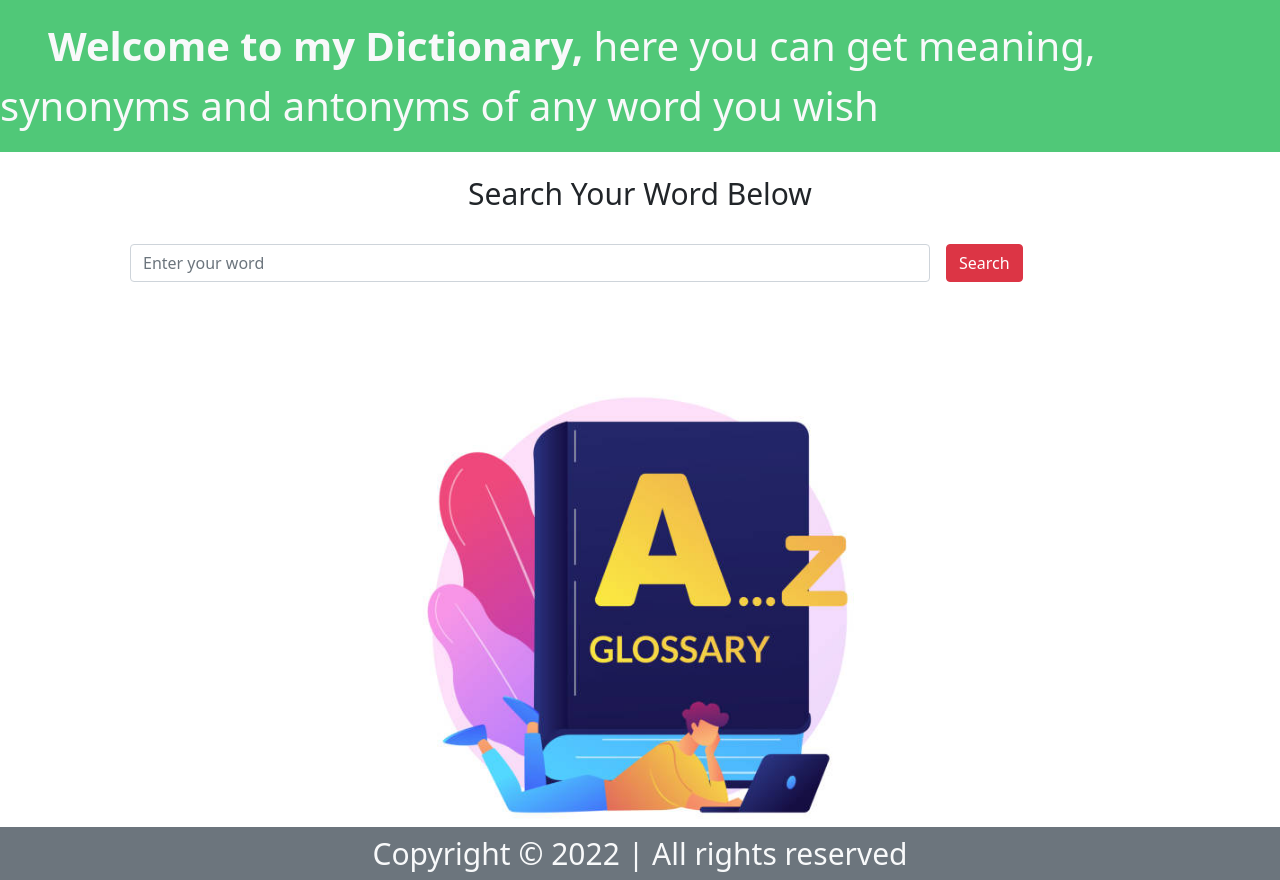
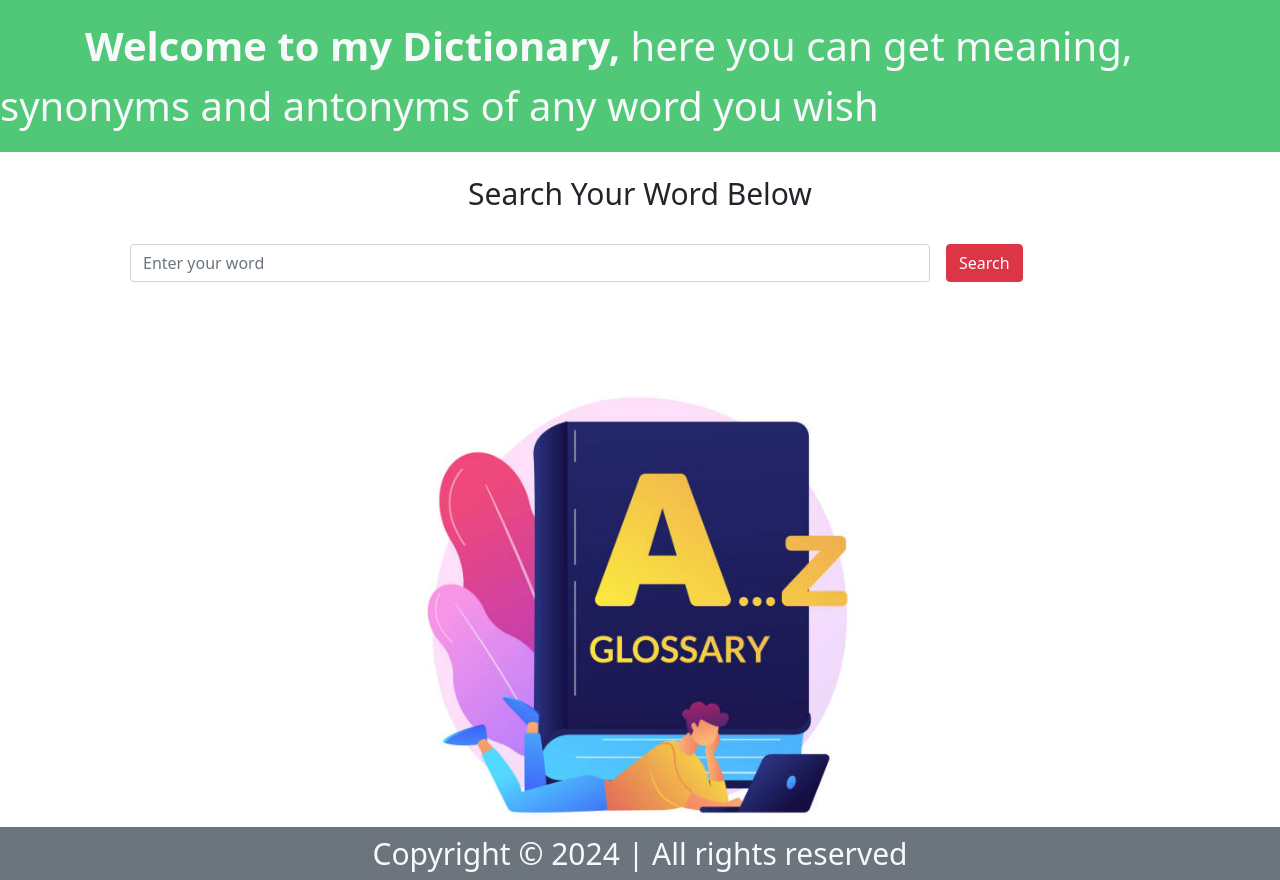
Before and after one commit to pratyush770/MyDictionary, a Django app: page / in a window 1280 px wide. Run offline with Django 4.2, Linux system fonts and the light colour scheme.

Commit message:
first commit

```diff
--- a/home/views.py
+++ b/home/views.py
@@ -14,21 +14,21 @@ def search(request):
     res2= requests.get('https://www.thesaurus.com/browse/'+word)
     if res:
         soup=bs4.BeautifulSoup(res.text, 'lxml')
-        meaning=soup.find_all('div', {'value': '1'})
+        meaning=soup.find_all('div', {'class': 'ESah86zaufmd2_YPdZtq'})
         meaning1=meaning[0].getText()
     else:
-        word = 'Sorry, '+ word + ' is not found in the database'
+        word = 'not found in the database'
         meaning = ''
         meaning1 = ''
     if res2:
         soup2=bs4.BeautifulSoup(res2.text, 'lxml')
-        synonyms=soup2.find_all('a', {'class':'css-1kg1yv8 eh475bn0'})
+        synonyms=soup2.find_all('a', {'class':'KmScG4NplKj_3H5E3oA_'})
         ss=[]
         for b in synonyms[0:20]:
             re=b.text.strip()
             ss.append(re)
         se=ss
-        antonyms=soup2.find_all('a', {'class':'css-15bafsg eh475bn0'})
+        antonyms = soup2.find_all('a', {'class':'kJDOl0PkCieROgWADccb'})
         aa=[]
         for c in antonyms[0:20]:
             r=c.text.strip()
--- a/templates/base.html
+++ b/templates/base.html
@@ -17,7 +17,7 @@
 </head>
 
 <body>
-    <header class="text-light py-3"> <strong class="ms-5"> Welcome to my Dictionary, </strong>
+    <header class="text-light py-3"> <strong style="margin-left: 85px;"> Welcome to my Dictionary, </strong>
         here you can get meaning, synonyms and antonyms of any word you wish
     </header>
     <div class="container text-center py-4">
@@ -34,7 +34,7 @@
     </div>
     <footer class="bg-secondary text-light py-1"> Copyright
         &#169
-        2022 | All
+        2024 | All
         rights reserved </footer>
     <!-- IonIcon CDN -->
     <script type="module" src="https://unpkg.com/ionicons@5.5.2/dist/ionicons/ionicons.esm.js"></script>
--- a/templates/search.html
+++ b/templates/search.html
@@ -16,7 +16,7 @@
 </head>
 
 <body>
-    <header class="myheader text-light py-3"> <strong class="ms-5"> Welcome to my Dictionary, </strong>
+    <header class="myheader text-light py-3"> <strong style="margin-left: 85px;"> Welcome to my Dictionary, </strong>
         here you can get meaning, synonyms and antonyms of any word you wish
     </header>
     <div class="container py-4">
@@ -54,7 +54,7 @@
     </div>
     <footer class="bg-secondary text-light py-1"> Copyright
         &#169
-        2022 | All
+        2024 | All
         rights reserved </footer>
 </body>
 
```
